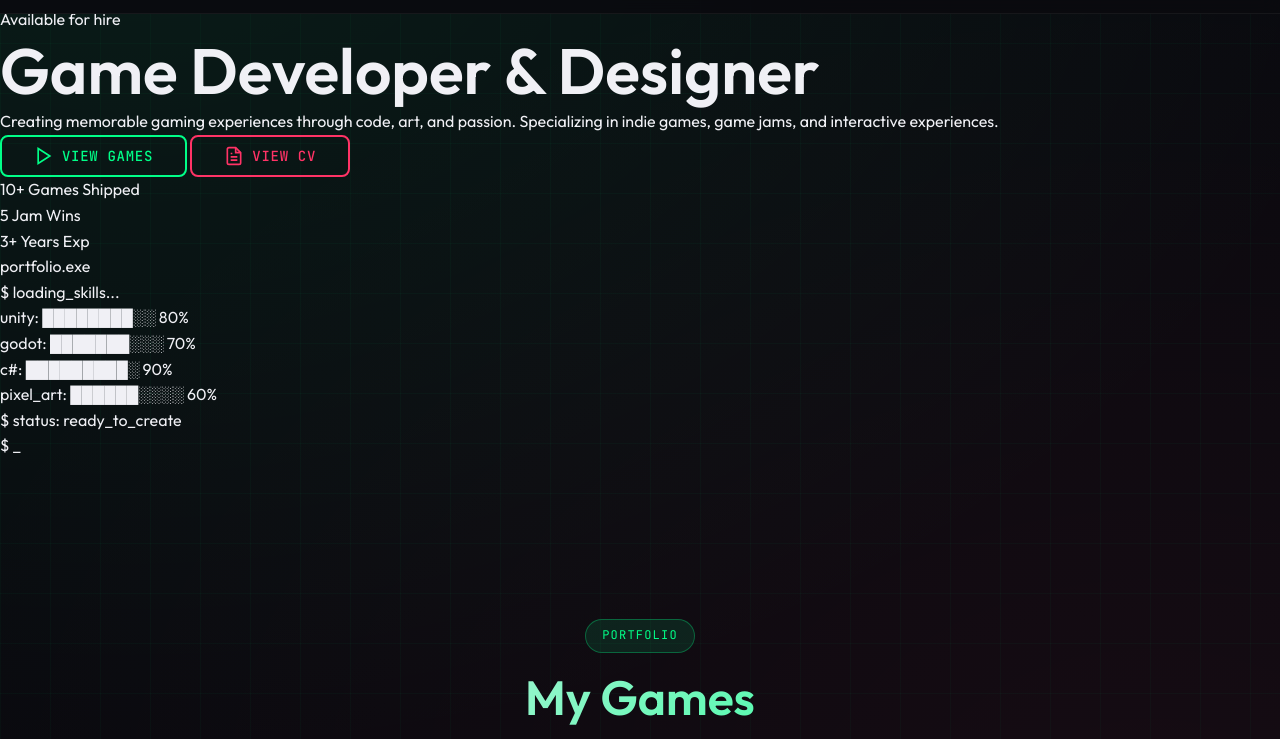
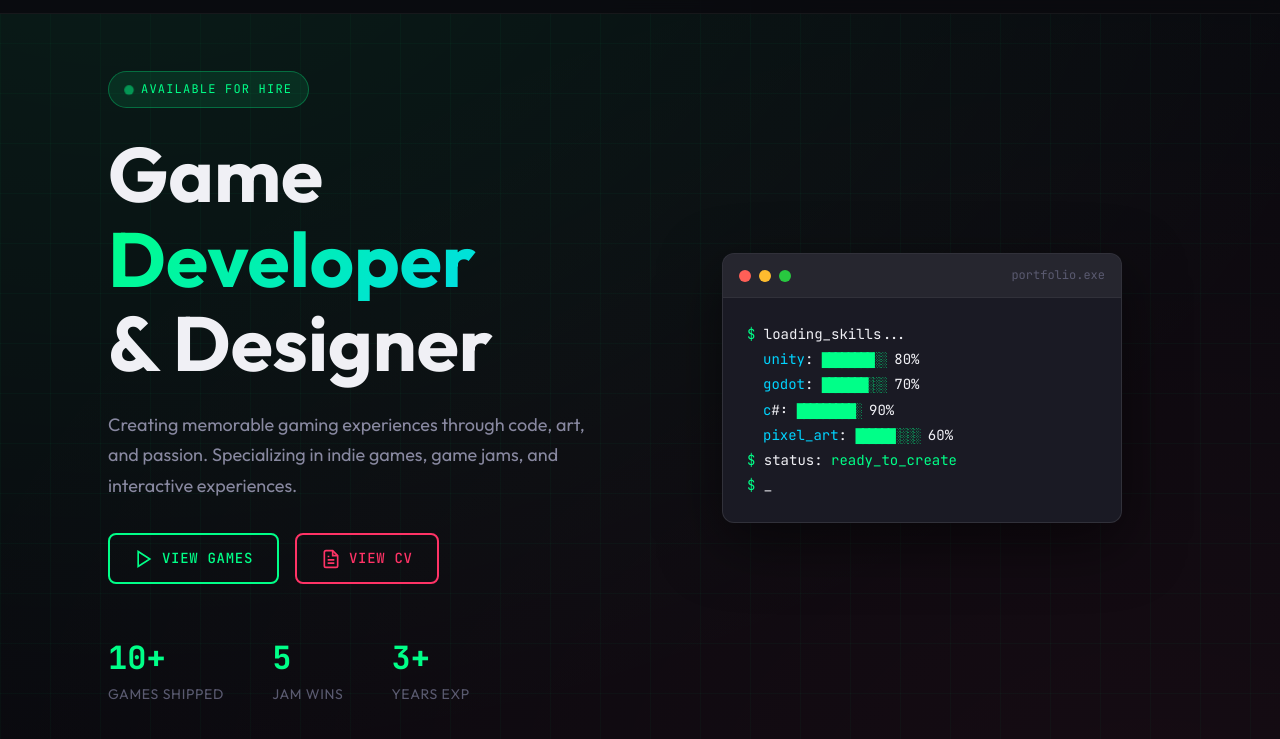
Before and after one commit to szejkerek/bgordon, an Astro site: page / in a window 1280 px wide. Shown: the part 57-796 px from the top of the page. Built offline with nearby package versions, Linux system fonts and the light colour scheme; Astro itself is replaced by a stand-in of ours.

Commit message:
Revert "Update"
This reverts commit 26150a271acf35dda7aedf2471837a92eefc1518.

```diff
--- a/src/components/Hero.svelte
+++ b/src/components/Hero.svelte
@@ -1,7 +1,7 @@
 <script>
-  import { onMount } from "svelte";
+  import { onMount } from 'svelte';
 
-  let visible = false;
+  let visible = $state(false);
 
   onMount(() => {
     visible = true;
@@ -81,3 +81,274 @@
     </div>
   </div>
 </section>
+
+<style>
+  .hero {
+    min-height: 100vh;
+    display: grid;
+    grid-template-columns: 1fr 1fr;
+    gap: 4rem;
+    align-items: center;
+    padding: 8rem 2rem 4rem;
+    max-width: 1200px;
+    margin: 0 auto;
+    opacity: 0;
+    transform: translateY(20px);
+    transition: all 0.8s ease;
+  }
+
+  .hero.visible {
+    opacity: 1;
+    transform: translateY(0);
+  }
+
+  .hero-badge {
+    display: inline-flex;
+    align-items: center;
+    gap: 0.5rem;
+    padding: 0.5rem 1rem;
+    background: rgba(0, 255, 136, 0.1);
+    border: 1px solid rgba(0, 255, 136, 0.3);
+    border-radius: 50px;
+    font-family: 'JetBrains Mono', monospace;
+    font-size: 0.75rem;
+    text-transform: uppercase;
+    letter-spacing: 0.1em;
+    color: var(--accent-primary);
+    margin-bottom: 1.5rem;
+  }
+
+  .pulse {
+    width: 8px;
+    height: 8px;
+    background: var(--accent-primary);
+    border-radius: 50%;
+    animation: pulse 2s ease-in-out infinite;
+  }
+
+  @keyframes pulse {
+    0%, 100% { opacity: 1; transform: scale(1); }
+    50% { opacity: 0.5; transform: scale(1.2); }
+  }
+
+  .hero-title {
+    font-size: clamp(3rem, 6vw, 5rem);
+    font-weight: 700;
+    line-height: 1.1;
+    margin-bottom: 1.5rem;
+  }
+
+  .hero-title .line {
+    display: block;
+  }
+
+  .hero-title .highlight {
+    background: var(--gradient-primary);
+    -webkit-background-clip: text;
+    -webkit-text-fill-color: transparent;
+    background-clip: text;
+  }
+
+  .hero-description {
+    font-size: 1.125rem;
+    color: var(--text-secondary);
+    max-width: 500px;
+    margin-bottom: 2rem;
+    line-height: 1.7;
+  }
+
+  .hero-actions {
+    display: flex;
+    gap: 1rem;
+    margin-bottom: 3rem;
+  }
+
+  .btn {
+    display: inline-flex;
+    align-items: center;
+    gap: 0.5rem;
+    padding: 0.75rem 1.5rem;
+    font-family: 'JetBrains Mono', monospace;
+    font-size: 0.875rem;
+    text-transform: uppercase;
+    letter-spacing: 0.05em;
+    border: 2px solid var(--accent-primary);
+    border-radius: 8px;
+    background: transparent;
+    color: var(--accent-primary);
+    text-decoration: none;
+    transition: all 0.3s ease;
+  }
+
+  .btn:hover {
+    background: var(--accent-primary);
+    color: var(--bg-primary);
+    box-shadow: 0 0 30px rgba(0, 255, 136, 0.4);
+    transform: translateY(-2px);
+  }
+
+  .btn-secondary {
+    border-color: var(--accent-secondary);
+    color: var(--accent-secondary);
+  }
+
+  .btn-secondary:hover {
+    background: var(--accent-secondary);
+    box-shadow: 0 0 30px rgba(255, 51, 102, 0.4);
+  }
+
+  .hero-stats {
+    display: flex;
+    gap: 3rem;
+  }
+
+  .stat {
+    display: flex;
+    flex-direction: column;
+  }
+
+  .stat-value {
+    font-family: 'JetBrains Mono', monospace;
+    font-size: 2rem;
+    font-weight: 700;
+    color: var(--accent-primary);
+  }
+
+  .stat-label {
+    font-size: 0.875rem;
+    color: var(--text-muted);
+    text-transform: uppercase;
+    letter-spacing: 0.05em;
+  }
+
+  .hero-visual {
+    display: flex;
+    justify-content: center;
+    align-items: center;
+  }
+
+  .terminal {
+    width: 100%;
+    max-width: 400px;
+    background: var(--bg-card);
+    border: 1px solid rgba(255, 255, 255, 0.1);
+    border-radius: 12px;
+    overflow: hidden;
+    box-shadow: 0 20px 60px rgba(0, 0, 0, 0.5);
+  }
+
+  .terminal-header {
+    display: flex;
+    align-items: center;
+    gap: 0.5rem;
+    padding: 0.75rem 1rem;
+    background: rgba(255, 255, 255, 0.05);
+    border-bottom: 1px solid rgba(255, 255, 255, 0.05);
+  }
+
+  .dot {
+    width: 12px;
+    height: 12px;
+    border-radius: 50%;
+  }
+
+  .dot.red { background: #ff5f57; }
+  .dot.yellow { background: #febc2e; }
+  .dot.green { background: #28c840; }
+
+  .terminal-title {
+    margin-left: auto;
+    font-family: 'JetBrains Mono', monospace;
+    font-size: 0.75rem;
+    color: var(--text-muted);
+  }
+
+  .terminal-body {
+    padding: 1.5rem;
+    font-family: 'JetBrains Mono', monospace;
+    font-size: 0.875rem;
+    line-height: 1.8;
+  }
+
+  .terminal-body p {
+    margin: 0;
+  }
+
+  .prompt {
+    color: var(--accent-primary);
+  }
+
+  .indent {
+    padding-left: 1rem;
+  }
+
+  .key {
+    color: var(--accent-tertiary);
+  }
+
+  .value {
+    color: var(--accent-primary);
+    letter-spacing: -2px;
+  }
+
+  .success {
+    color: var(--accent-primary);
+  }
+
+  .cursor {
+    margin-top: 0.5rem;
+  }
+
+  .blink {
+    animation: blink 1s step-end infinite;
+  }
+
+  @keyframes blink {
+    0%, 100% { opacity: 1; }
+    50% { opacity: 0; }
+  }
+
+  @media (max-width: 968px) {
+    .hero {
+      grid-template-columns: 1fr;
+      text-align: center;
+      padding-top: 6rem;
+    }
+
+    .hero-description {
+      margin-left: auto;
+      margin-right: auto;
+    }
+
+    .hero-actions {
+      justify-content: center;
+    }
+
+    .hero-stats {
+      justify-content: center;
+    }
+
+    .hero-visual {
+      order: -1;
+    }
+
+    .terminal {
+      max-width: 350px;
+    }
+  }
+
+  @media (max-width: 480px) {
+    .hero-stats {
+      gap: 1.5rem;
+    }
+
+    .stat-value {
+      font-size: 1.5rem;
+    }
+
+    .hero-actions {
+      flex-direction: column;
+      align-items: center;
+    }
+  }
+</style>
```
